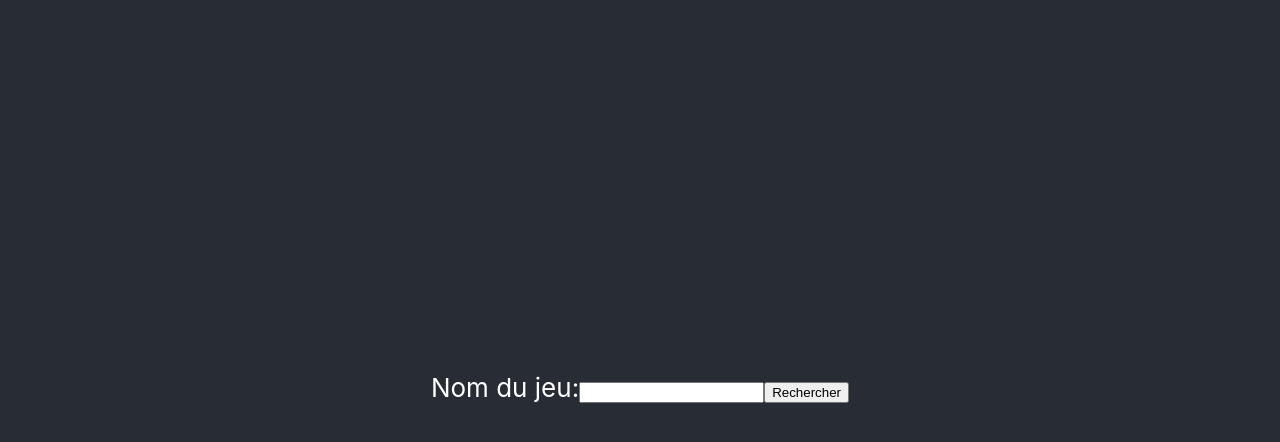
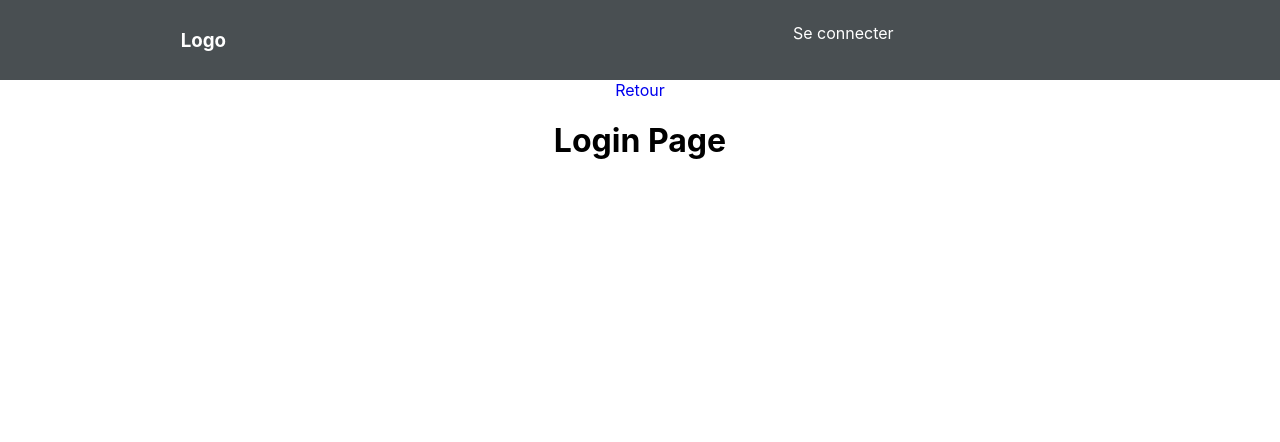
Before and after one commit to mlcone/projet-tutore-s6, a React (Create React App) app: page /login in a window 1280 px wide. Shown: the top 442 px of the page. Built offline with nearby package versions, Linux system fonts and the light colour scheme.

Commit message:
version 2.0

```diff
--- a/package.json
+++ b/package.json
@@ -35,5 +35,8 @@
       "last 1 firefox version",
       "last 1 safari version"
     ]
+  },
+  "devDependencies": {
+    "react-router-dom": "^5.2.0"
   }
 }
--- a/src/App.css
+++ b/src/App.css
@@ -2,37 +2,33 @@
   text-align: center;
 }
 
-.App-logo {
-  height: 40vmin;
-  pointer-events: none;
-}
-
-@media (prefers-reduced-motion: no-preference) {
-  .App-logo {
-    animation: App-logo-spin infinite 20s linear;
-  }
-}
-
-.App-header {
-  background-color: #282c34;
-  min-height: 100vh;
+nav {
   display: flex;
-  flex-direction: column;
+  justify-content: space-around;
   align-items: center;
-  justify-content: center;
-  font-size: calc(10px + 2vmin);
+  min-height: 10vh;
+  background: rgb(73, 79, 82);
   color: white;
 }
 
-.App-link {
-  color: #61dafb;
+.nav-links {
+  width: 40%;
+  display: flex;
+  justify-content: space-around;
+  align-items: center;
+  list-style: none;
 }
 
-@keyframes App-logo-spin {
-  from {
-    transform: rotate(0deg);
-  }
-  to {
-    transform: rotate(360deg);
-  }
+ul {
+  list-style:none;
+  margin-left:0;
+  padding-left:0;
 }
+li {
+  margin-bottom:15px;/* à adapter */
+}
+
+a:link
+{
+  text-decoration:none;
+}
--- a/src/App.js
+++ b/src/App.js
@@ -1,16 +1,32 @@
+import React from "react";
 import './App.css';
-import React from "react";
+import Nav from './Nav';
+import Fiche from './Fiche';
+import Login from './Login';
+import { BrowserRouter as Router, Switch, Route } from 'react-router-dom';
 
 import Search from './Search';
 
 function App() {
   return (
-    <div className="App">
-      <header className="App-header">
-          <Search />
-      </header>
-    </div>
+      <Router>
+        <div className="App">
+            <Nav />
+            <Switch>
+                <Route path="/" exact component={Home} />
+                <Route path="/fiche" component={Fiche} />
+                <Route path="/login" component={Login} />
+            </Switch>
+        </div>
+      </Router>
   );
 }
 
+const Home = () => (
+    <div>
+        <h1>Recherche</h1>
+        <Search />
+    </div>
+);
+
 export default App;
--- /dev/null
+++ b/src/Fiche.js
@@ -0,0 +1,52 @@
+import React, { Component } from 'react';
+import axios from "axios";
+
+class Fiche extends Component {
+
+    constructor(props)
+    {
+        super(props);
+        this.state = {
+            gameName: "",
+            games: []
+        };
+    }
+
+    extractParamsUrl(chaineGET)
+    {
+        var param = chaineGET.split('=');
+        return param[1];
+    }
+
+    sendRequest() {
+        axios.post(`http://localhost:8000/game/` + this.extractParamsUrl(this.props.location.search))
+            .then(res => {
+                const games = res.data;
+                this.setState({ games });
+            })
+
+    }
+
+    render() {
+        return (
+            <div>
+                <a href="/">Retour</a>
+
+                { this.sendRequest()}
+                <h1>Fiche Page {this.extractParamsUrl(this.props.location.search)}</h1>
+
+                { this.state.games.map(game => <h1 key={game.appid}>{game.name}</h1>) }
+                { this.state.games.map(game => <p key={game.appid}>Date de sortie: {game.release_date}</p>) }
+                { this.state.games.map(game => <p key={game.appid}>Développeur: {game.developer}</p>) }
+                { this.state.games.map(game => <p key={game.appid}>Publisher: {game.publisher}</p>) }
+                { this.state.games.map(game => <p key={game.appid}>Plateforme: {game.platforms}</p>) }
+                { this.state.games.map(game => <p key={game.appid}>Age minimum: {game.required_age}</p>) }
+                { this.state.games.map(game => <p key={game.appid}>Categories: {game.categories}</p>) }
+                { this.state.games.map(game => <p key={game.appid}>Genres: {game.genres}</p>) }
+                { this.state.games.map(game => <p key={game.appid}>Tags utilisateurs: {game.steamspy_tags}</p>) }
+            </div>
+        );
+    }
+}
+
+export default Fiche;
--- /dev/null
+++ b/src/Login.js
@@ -0,0 +1,12 @@
+import React from 'react';
+
+function Login() {
+    return (
+        <div>
+            <a href="/">Retour</a>
+            <h1>Login Page</h1>
+        </div>
+    );
+}
+
+export default Login;
--- /dev/null
+++ b/src/Nav.js
@@ -0,0 +1,23 @@
+import React from "react";
+import './App.css';
+import { Link } from 'react-router-dom';
+
+function Nav() {
+
+    const navStyle = {
+        color: 'white'
+    };
+
+    return (
+        <nav>
+            <h3>Logo</h3>
+            <ul className="nav-links">
+                <Link style={navStyle} to='/login'>
+                    <li>Se connecter</li>
+                </Link>
+            </ul>
+        </nav>
+    );
+}
+
+export default Nav;
--- a/src/Search.js
+++ b/src/Search.js
@@ -1,5 +1,6 @@
 import React from 'react';
 import axios from 'axios';
+import { Link } from 'react-router-dom';
 
 export default class SearchForm extends React.Component {
     constructor(props) {
@@ -21,7 +22,7 @@ export default class SearchForm extends React.Component {
     }
 
     handleChange(event) {
-        var value = event.target.value;
+        let value = event.target.value;
 
         this.setState({
             gameName: value
@@ -41,7 +42,7 @@ export default class SearchForm extends React.Component {
                 </label>
                 <input type="submit" value="Rechercher" />
                 <ul>
-                    { this.state.games.map(game => <li key={game.appid}>{game.name}</li>)}
+                    { this.state.games.map(game => <Link key={game.appid} to={'/fiche/?appid='+ game.appid}><li>{game.name}</li></Link>)}
                 </ul>
             </form>
         );
```
Also changed, not shown: 1 other file (tests, documents, lock files or other folders).
